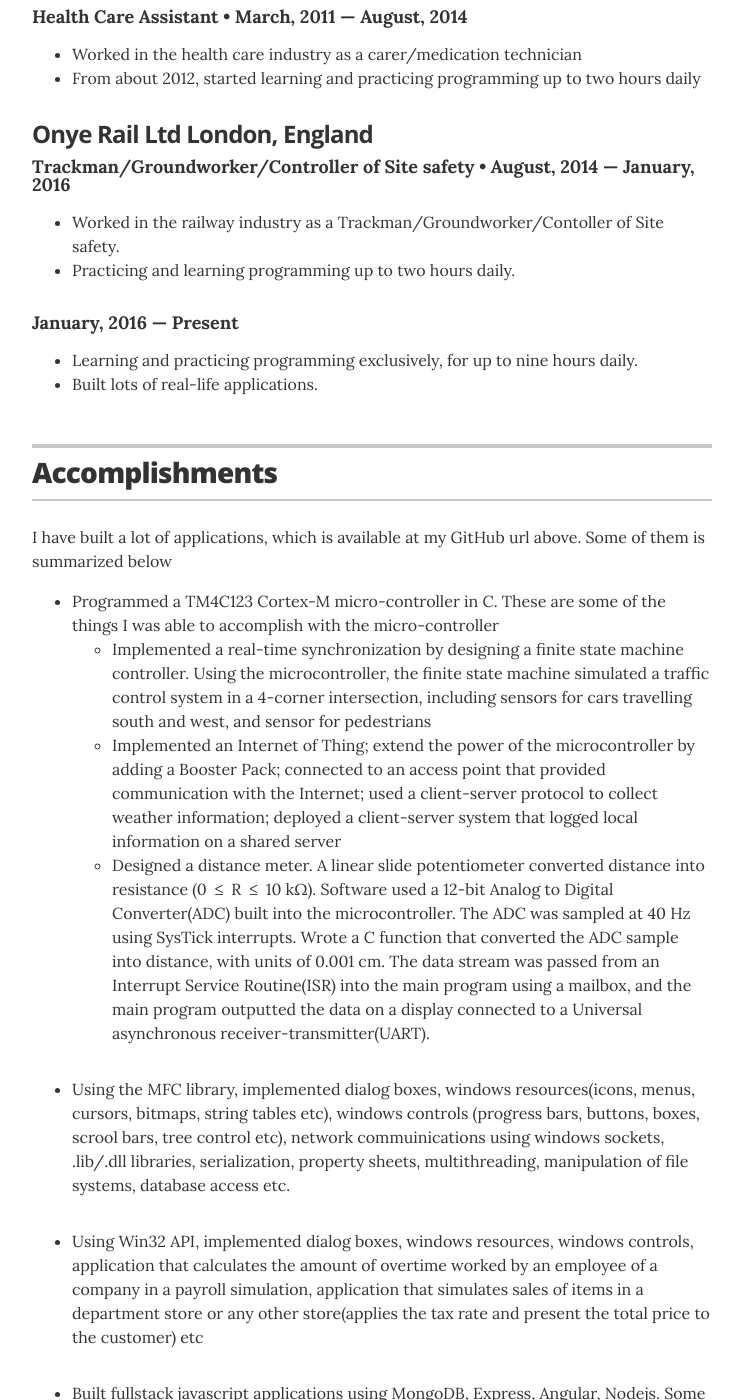
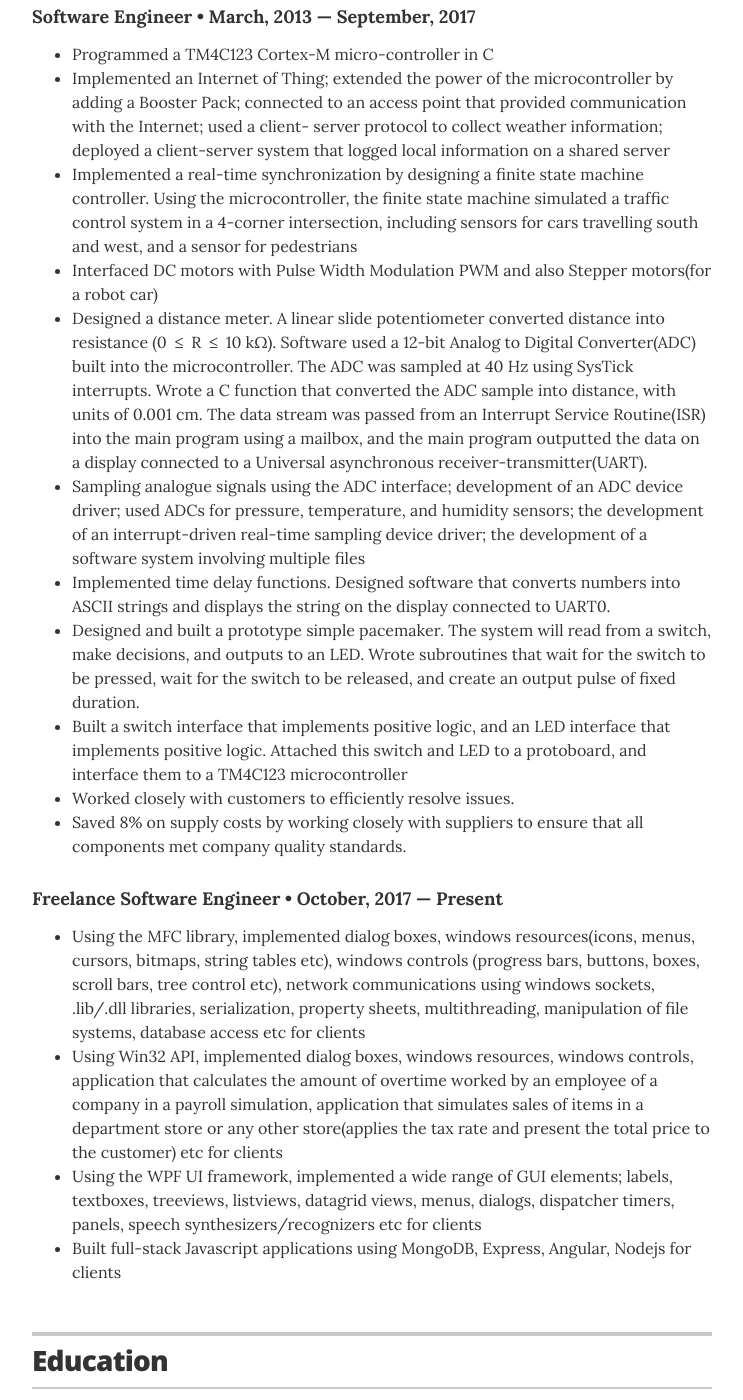
Before and after one commit to evanchime/resume, a Jekyll site: the page built from index.html, in a window 1280 px wide and 1400 px high, scrolled down 630 px. Shown: the whole window, without its empty margins (268-1011 px from the left). Built offline with Jekyll 4.4.1, drawn with Linux system fonts in a browser that asks for light colours; some of the changed text lies outside the part shown.

Commit message:
modified _config.yml - updated the accomplishments section. modified _data/education.yml - updated the embedded systems section modified _data/experience.yml - updated work history modified _data/skills.yml - added some new skills

```diff
--- a/_config.yml
+++ b/_config.yml
@@ -37,7 +37,7 @@ resume_section_skills:          true
 #resume_section_links:           true
 #resume_section_associations:    true
 resume_section_interests:       true
-resume_section_accomplishments: true
+#resume_section_accomplishments: true
 
 # Resume social links
 # uncomment the options you wish to display, and add your own URL
--- a/_data/education.yml
+++ b/_data/education.yml
@@ -17,4 +17,3 @@
   uni: UNIVERSITY OF TEXAS – Austin, USA
   year: 2016
   #awards: Quickest to fall asleep
-  summary: Programmed TM4C123 Cortex-M microcontroller in C
--- a/_data/experience.yml
+++ b/_data/experience.yml
@@ -1,28 +1,81 @@
 # Jobs
-# Sunrise Senior Living
-- company: Sunrise Senior Living London, England
-  position: Health Care Assistant
-  duration: March, 2011 &mdash; August, 2014
+
+# Softgorithm
+- company: Softgorithm London, England
+  position: Software Engineer
+  duration: March, 2013 &mdash; September, 2017
   summary:
     <ul class="resume-item-list">
-      <li>Worked in the health care industry as a carer/medication technician</li>
-      <li>From about 2012, started learning and practicing programming up to two hours daily</li>
+      <li>Programmed a TM4C123  Cortex-M micro-controller in C</li>
+      <li>
+        Implemented an Internet of Thing; extended the power of the microcontroller by adding a Booster
+        Pack;  connected to an access point that provided communication with the Internet; used a client-
+        server protocol to collect weather information; deployed a client-server system that logged local
+        information on a shared server
+      </li>
+      <li>
+        Implemented a real-time synchronization by designing a finite state machine controller. Using the
+        microcontroller, the  finite state machine simulated a traffic control system in a 4-corner intersection,
+        including sensors for cars travelling south and west, and a sensor for pedestrians
+      </li>
+      <li>Interfaced DC motors with Pulse Width Modulation PWM and also Stepper motors(for a robot car)</li>
+      <li>
+        Designed a distance meter. A linear slide potentiometer converted distance into resistance (0 ≤ R ≤ 10
+        kΩ). Software used a 12-bit Analog to Digital Converter(ADC) built into the microcontroller. The
+        ADC was sampled at 40 Hz using SysTick interrupts. Wrote a C function that converted the ADC
+        sample into distance, with units of 0.001 cm. The data stream was passed from an Interrupt Service
+        Routine(ISR) into the main program using a mailbox, and the main program outputted the data on a
+        display connected to a  Universal asynchronous receiver-transmitter(UART).
+      </li>
+      <li>
+        Sampling analogue signals using the ADC interface; development of an ADC device driver; used
+        ADCs for pressure, temperature, and humidity sensors;  the development of an interrupt-driven
+        real-time sampling device driver;  the development of a software system involving multiple files
+      </li>
+      <li>
+        Implemented time delay functions. Designed software that converts numbers into ASCII strings and
+        displays the string on the display connected to UART0.
+      </li>
+      <li>
+        Designed and built a prototype simple pacemaker. The system will read from a switch, make
+        decisions, and outputs to an LED. Wrote subroutines that wait for the switch to be pressed, wait for
+        the switch to be released, and create an output pulse of fixed duration.
+      </li>
+      <li>
+        Built a switch interface that implements positive logic, and an LED interface that implements
+        positive logic.  Attached this switch and LED to a protoboard, and interface them to a TM4C123
+        microcontroller
+      </li>
+      <li>Worked closely with customers to efficiently resolve issues.</li>
+      <li>
+        Saved 8% on supply costs by working closely with suppliers to ensure that all components met
+        company quality standards.
+      </li>
     </ul>
 
-# Onye Rail Ltd
-- company: Onye Rail Ltd London, England
-  position: Trackman/Groundworker/Controller of Site safety
-  duration:  August, 2014 &mdash; January, 2016
+# Freelance
+- position: Freelance Software Engineer
+  duration: October, 2017 &mdash; Present
   summary:
     <ul class="resume-item-list">
-      <li>Worked in the railway industry as a Trackman/Groundworker/Contoller of Site safety.</li>
-      <li>Practicing and learning programming up to two hours daily.</li>
+      <li>
+        Using the MFC library, implemented dialog boxes, windows resources(icons, menus, cursors, bitmaps,
+        string tables etc), windows controls (progress bars, buttons, boxes, scroll bars, tree control etc), network
+        communications using windows sockets, .lib/.dll libraries, serialization, property sheets, multithreading,
+        manipulation of file systems, database access etc for clients
+      </li>
+      <li>
+        Using Win32 API, implemented dialog boxes, windows resources, windows controls, application that
+        calculates the amount of overtime worked by an employee of a company in a payroll simulation,
+        application that simulates sales of items in a department store or any other store(applies the tax rate and
+        present the total price to the customer) etc for clients
+      </li>
+      <li>
+        Using the WPF UI framework, implemented a wide range of GUI elements; labels, textboxes,
+        treeviews, listviews, datagrid views, menus, dialogs, dispatcher timers, panels, speech
+        synthesizers/recognizers etc for clients
+      </li>
+      <li>
+        Built full-stack Javascript applications using MongoDB, Express, Angular, Nodejs for clients
+      </li>
     </ul>
-
-#
-- duration: January, 2016 &mdash; Present
-  summary:
-    <ul class="resume-item-list">
-      <li>Learning and practicing programming exclusively, for up to nine hours daily.</li>
-      <li>Built lots of real-life applications.</li>
-    </ul>
```
Also changed, not shown: _data/skills.yml (+6 -5 lines).
